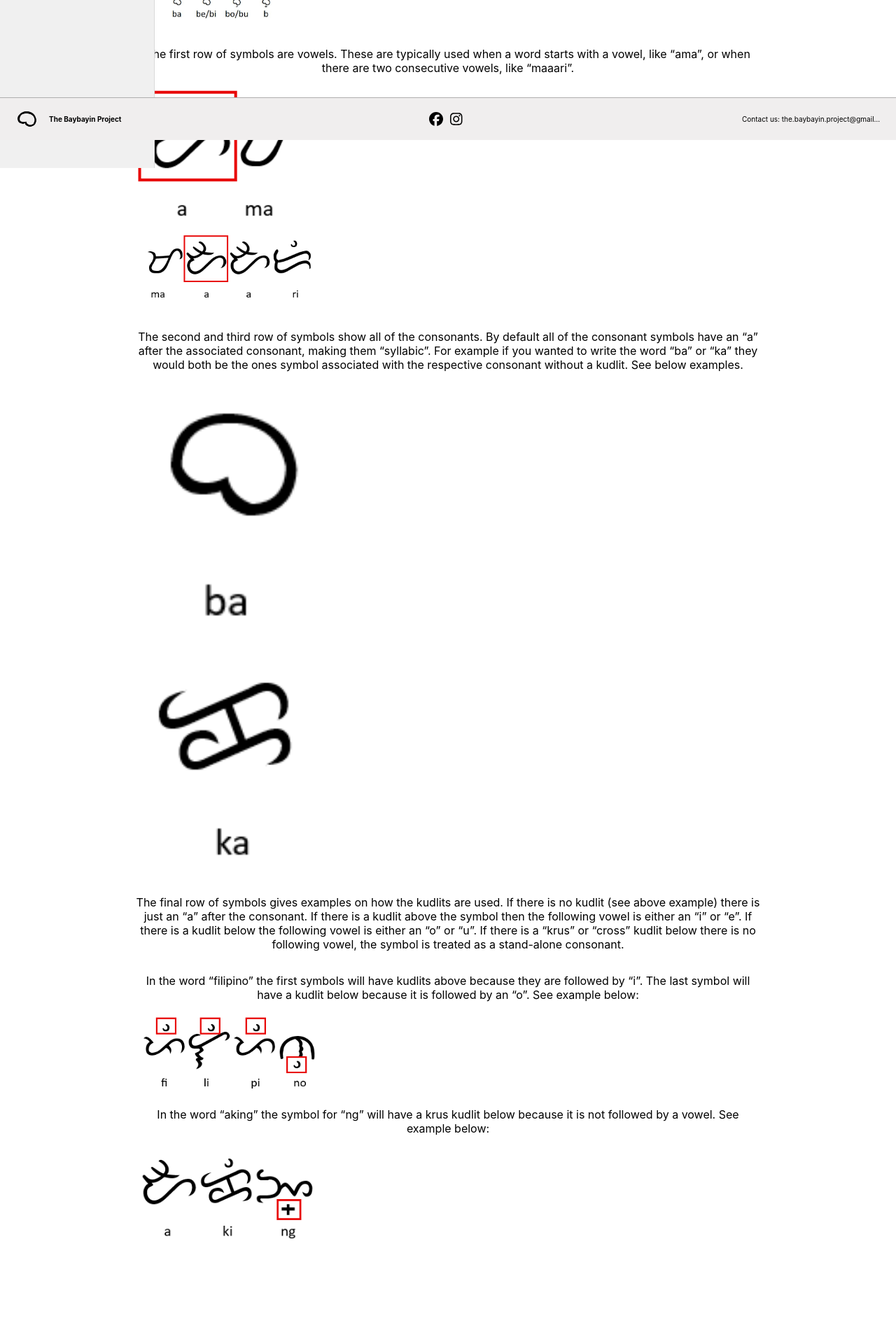
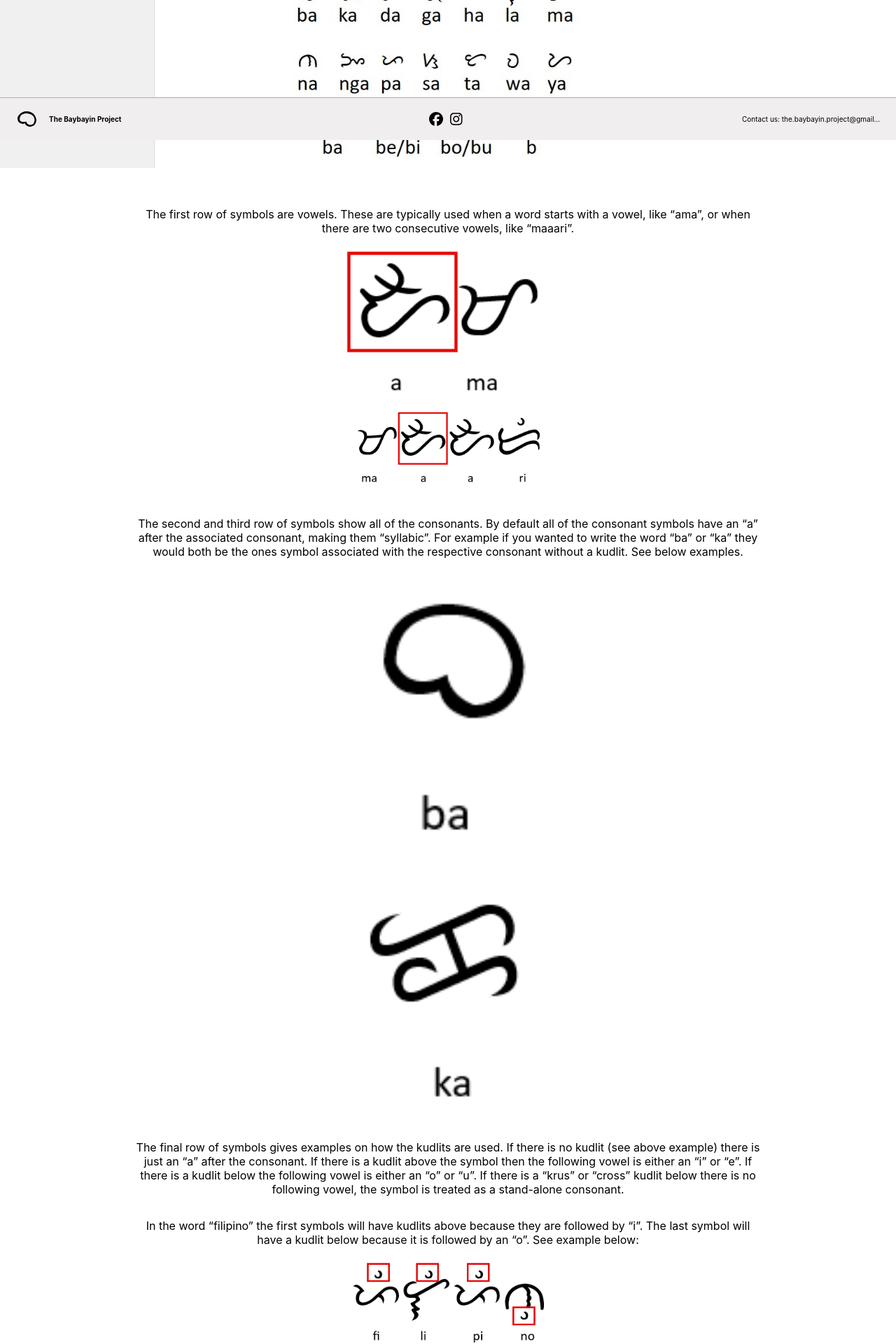
Before and after one commit to cmckinney-59/the-baybayin-project, a React (Vite) app: page /transliterator/baybayin-lite in a window 1280 px wide. Shown: the part 600-2520 px from the top of the page at 70% size. Before the commit the page ends 2449 px from the top, so only its background shows below. Built offline with nearby package versions, Linux system fonts and the light colour scheme.

Commit message:
updated the baybayin how to read

```diff
--- /dev/null
+++ b/src/components/HowToRead/BaybayinHTR/BaybayinHowToRead.css
@@ -0,0 +1,13 @@
+.baybayin-image {
+  align-self: center;
+  max-width: 100%;
+  height: auto;
+}
+
+.baybayin-image.alphabet {
+  width: 600px;
+}
+
+.baybayin-image.example {
+  width: 300px;
+}
--- a/src/components/HowToRead/BaybayinHowToRead.tsx
+++ b/src/components/HowToRead/BaybayinHTR/BaybayinHowToRead.tsx
@@ -1,10 +1,11 @@
-import baybayinAlphabetImage from "../../assets/images/How to read/Baybayin/alphabet.jpg";
-import amaImage from "../../assets/images/How to read/Baybayin/ama.png";
-import maaariImage from "../../assets/images/How to read/Baybayin/maaari.png";
-import baImage from "../../assets/images/How to read/Baybayin/ba.png";
-import kaImage from "../../assets/images/How to read/Baybayin/ka.png";
-import filipinoImage from "../../assets/images/How to read/Baybayin/filipino.png";
-import akingImage from "../../assets/images/How to read/Baybayin/aking.png";
+import baybayinAlphabetImage from "../../../assets/images/How to read/Baybayin/alphabet.jpg";
+import amaImage from "../../../assets/images/How to read/Baybayin/ama.png";
+import maaariImage from "../../../assets/images/How to read/Baybayin/maaari.png";
+import baImage from "../../../assets/images/How to read/Baybayin/ba.png";
+import kaImage from "../../../assets/images/How to read/Baybayin/ka.png";
+import filipinoImage from "../../../assets/images/How to read/Baybayin/filipino.png";
+import akingImage from "../../../assets/images/How to read/Baybayin/aking.png";
+import "./BaybayinHowToRead.css";
 
 export default function BaybayinHowToRead() {
   return (
@@ -14,14 +15,22 @@ export default function BaybayinHowToRead() {
         Below is a chart of the symbols used in "Modified Baybayin" alphabet.
         This is the most popular form of the script.
       </p>
-      <img src={baybayinAlphabetImage} alt="baybayin-alphabet-image" />
+      <img
+        src={baybayinAlphabetImage}
+        alt="baybayin-alphabet-image"
+        className="baybayin-image alphabet"
+      />
       <p>
         The first row of symbols are vowels. These are typically used when a
         word starts with a vowel, like “ama”, or when there are two consecutive
         vowels, like “maaari”.
       </p>
-      <img src={amaImage} alt="ama-image" />
-      <img src={maaariImage} alt="maaari-image" />
+      <img src={amaImage} alt="ama-image" className="baybayin-image example" />
+      <img
+        src={maaariImage}
+        alt="maaari-image"
+        className="baybayin-image example"
+      />
       <p>
         The second and third row of symbols show all of the consonants. By
         default all of the consonant symbols have an “a” after the associated
@@ -29,8 +38,8 @@ export default function BaybayinHowToRead() {
         the word “ba” or “ka” they would both be the ones symbol associated with
         the respective consonant without a kudlit. See below examples.
       </p>
-      <img src={baImage} alt="ba-image" />
-      <img src={kaImage} alt="ka-image" />
+      <img src={baImage} alt="ba-image" className="baybayin-image example" />
+      <img src={kaImage} alt="ka-image" className="baybayin-image example" />
       <p>
         The final row of symbols gives examples on how the kudlits are used. If
         there is no kudlit (see above example) there is just an “a” after the
@@ -45,12 +54,20 @@ export default function BaybayinHowToRead() {
         they are followed by “i”. The last symbol will have a kudlit below
         because it is followed by an “o”. See example below:
       </p>
-      <img src={filipinoImage} alt="filipino-image" />
+      <img
+        src={filipinoImage}
+        alt="filipino-image"
+        className="baybayin-image example"
+      />
       <p>
         In the word “aking” the symbol for “ng” will have a krus kudlit below
         because it is not followed by a vowel. See example below:
       </p>
-      <img src={akingImage} alt="aking-image" />
+      <img
+        src={akingImage}
+        alt="aking-image"
+        className="baybayin-image example"
+      />
     </>
   );
 }
--- a/src/pages/TransliteratorPages/BaybayinPageLite.tsx
+++ b/src/pages/TransliteratorPages/BaybayinPageLite.tsx
@@ -1,4 +1,4 @@
-import BaybayinHowToRead from "../../components/HowToRead/BaybayinHowToRead";
+import BaybayinHowToRead from "../../components/HowToRead/BaybayinHTR/BaybayinHowToRead";
 import TransliteratorLite from "../../components/TransliteratorLite/TransliteratorLite";
 
 export default function BaybayinPageLite() {
```
